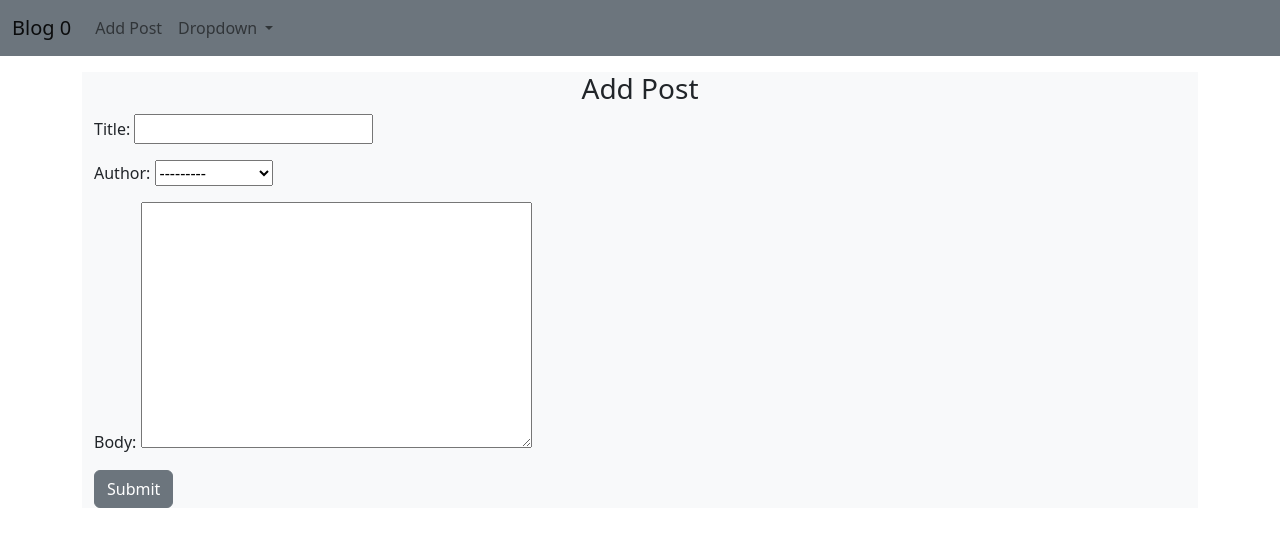
After one commit to grgkimari/techblog, a Django app: page /add_post in a window 1280 px wide. The commit adds this page. Shown: the top 547 px of the page. Run offline with Django 4.2, Linux system fonts and the light colour scheme; data comes from the database, SQL or seed files in the repository; both versions use the stored data as it was after the commit.

Commit message:
created add Post view

```diff
--- /dev/null
+++ b/apps/mainblog/Templates/add_post.html
@@ -0,0 +1,15 @@
+{% extends 'base.html' %}
+{% block title %} Add post {% endblock %}
+{% block content %}
+
+<main class="container bg-light my-3">
+    <h3 class="text-center">Add Post</h3>
+    <section class="">
+        <form class="" method="post">
+            {% csrf_token %}
+            {{ form.as_p }}
+            <button type="submit" class="btn btn-secondary">Submit</button>
+        </form>
+    </section>
+</main>
+{% endblock %}
--- a/apps/mainblog/Templates/base.html
+++ b/apps/mainblog/Templates/base.html
@@ -22,7 +22,9 @@
               </button>
               <div class="collapse navbar-collapse" id="navbarSupportedContent">
                 <ul class="navbar-nav me-auto mb-2 mb-lg-0">
-
+                  <li class="nav-item">
+                    <a href="{% url 'add_post' %}" class="nav-link">Add Post</a>
+                  </li>
                   <li class="nav-item dropdown">
                     <a class="nav-link dropdown-toggle" href="#" role="button" data-bs-toggle="dropdown" aria-expanded="false">
                       Dropdown
--- a/apps/mainblog/models.py
+++ b/apps/mainblog/models.py
@@ -1,5 +1,6 @@
 from django.db import models
 from django.contrib.auth.models import User
+from django.urls import reverse
 
 class Post(models.Model):
     title = models.CharField(max_length=255)
@@ -12,3 +13,6 @@ class Post(models.Model):
 
     def __str__(self) -> str:
         return "POST : " + self.title + " | " + str(self.author)
+
+    def get_absolute_url(self):
+        return reverse("article_view", args=(str(self.id)))
--- a/apps/mainblog/urls.py
+++ b/apps/mainblog/urls.py
@@ -1,8 +1,9 @@
 from django.urls import path
 from . import views
-from .views import HomeView, ArticleView
+from .views import HomeView, ArticleView, AddPostView
 
 urlpatterns = [
     path('',HomeView.as_view(), name = "homepage"),
-     path('article/<int:pk>',ArticleView.as_view(), name = "article_view"),
+    path('article/<int:pk>',ArticleView.as_view(), name = "article_view"),
+    path('add_post',AddPostView.as_view(), name = "add_post"),
 ]
--- a/apps/mainblog/views.py
+++ b/apps/mainblog/views.py
@@ -1,6 +1,6 @@
 from urllib import request
 from django.shortcuts import render
-from  django.views.generic import ListView, DetailView
+from  django.views.generic import ListView, DetailView, CreateView
 from .models import Post
 
 # def home(request):
@@ -14,3 +14,8 @@ class HomeView(ListView):
 class ArticleView(DetailView):
     model = Post
     template_name = 'article_details.html'
+
+class AddPostView(CreateView):
+    model = Post
+    template_name = 'add_post.html'
+    fields = '__all__'
```
Also changed, not shown: db.sqlite3.
